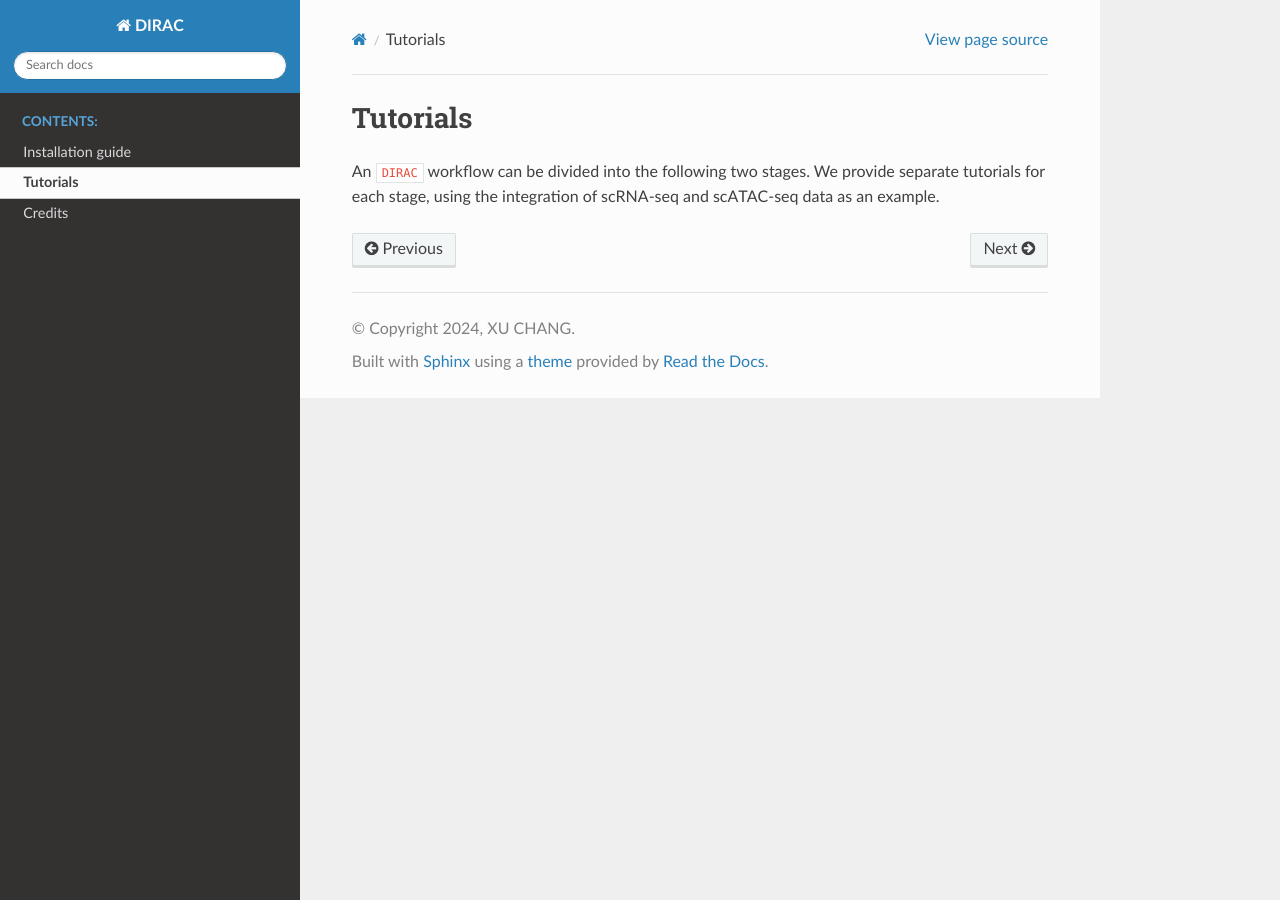
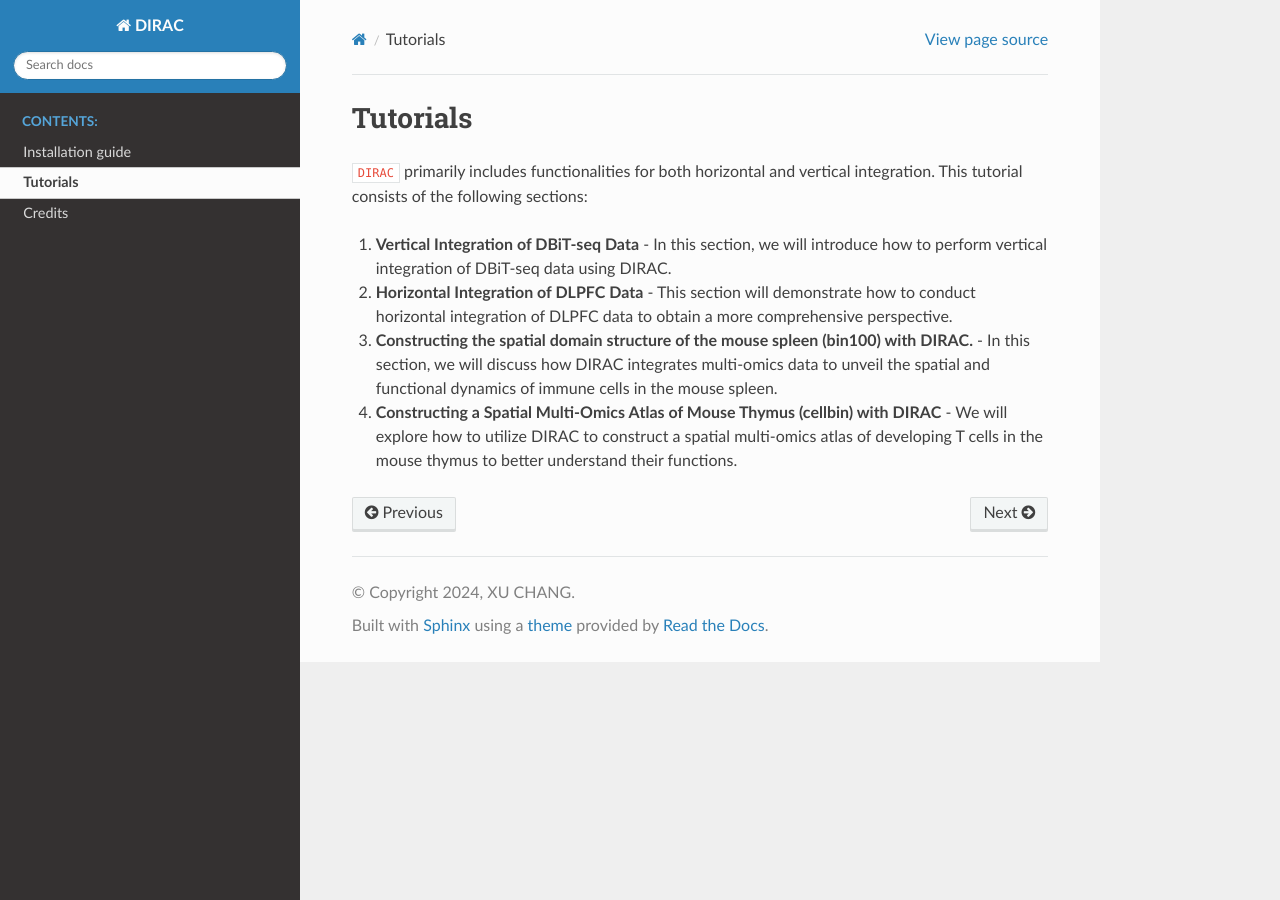
Before and after one commit to liuxiaZzz/DIRAC_test, a Sphinx documentation site: the page built from docs/source/tutorials.rst, in a window 1280 px wide. Built offline with Sphinx 7.4.7 and the Read the Docs theme 3.1.0, drawn with Linux system fonts in a browser that asks for light colours; pages that are not in the unit, such as notebooks, are missing from menus.

Commit message:
Add files via upload

```diff
--- a/docs/source/conf.py
+++ b/docs/source/conf.py
@@ -17,6 +17,8 @@ extensions = [
     'sphinx.ext.autodoc',
     'sphinx.ext.autosummary',
     'sphinx.ext.intersphinx',
+    'nbsphinx',
+    'sphinx_gallery.gen_gallery',
 ]
 
 intersphinx_mapping = {
@@ -27,9 +29,21 @@ intersphinx_disabled_domains = ['std']
 
 templates_path = ['_templates']
 
+sphinx_gallery_conf = {
+    'examples_dirs': 'notebooks',
+    'gallery_dirs': 'auto_gallery',
+}
+
 # -- Options for HTML output
 
 html_theme = 'sphinx_rtd_theme'
 
+html_theme_options = {
+    'display_version': True,
+    'prev_next_buttons_location': 'bottom',
+    'style_external_links': True,
+    'github_url': 'https://github.com/EsdenRun/DIRAC',
+}
+
 # -- Options for EPUB output
 epub_show_urls = 'footnote'
--- a/docs/source/install.rst
+++ b/docs/source/install.rst
@@ -10,15 +10,14 @@ The ``DIRAC`` package can be installed via conda using one of the following comm
 .. code-block:: bash
     :linenos:
 
-    conda install -c conda-forge -c bioconda dirac  # CPU only
-    conda install -c conda-forge -c bioconda dirac pytorch-gpu  # With GPU support
+    conda install -c conda-forge -c bioconda sodirac
 
 Or, it can also be installed via pip:
 
 .. code-block:: bash
     :linenos:
 
-    pip install dirac
+    pip install sodirac
 
 .. note::
     To avoid potential dependency conflicts, installing within a
--- a/docs/source/tutorials.rst
+++ b/docs/source/tutorials.rst
@@ -1,12 +1,25 @@
 Tutorials
 =========
 
-An ``DIRAC`` workflow can be divided into the following two stages. We provide separate tutorials for each stage, using the integration of scRNA-seq and scATAC-seq data as an example.
+``DIRAC`` primarily includes functionalities for both horizontal and vertical integration. This tutorial consists of the following sections:
+
+1. **Vertical Integration of DBiT-seq Data**
+   - In this section, we will introduce how to perform vertical integration of DBiT-seq data using DIRAC.
+
+2. **Horizontal Integration of DLPFC Data**
+   - This section will demonstrate how to conduct horizontal integration of DLPFC data to obtain a more comprehensive perspective.
+
+3. **Constructing the spatial domain structure of the mouse spleen (bin100) with DIRAC.**
+   - In this section, we will discuss how DIRAC integrates multi-omics data to unveil the spatial and functional dynamics of immune cells in the mouse spleen.
+
+4. **Constructing a Spatial Multi-Omics Atlas of Mouse Thymus (cellbin) with DIRAC**
+   - We will explore how to utilize DIRAC to construct a spatial multi-omics atlas of developing T cells in the mouse thymus to better understand their functions.
+
 
 
 .. toctree::
 
-    preprocessing.ipynb
-    training.ipynb
-    reginf.ipynb
-    paired.ipynb
+   ../notebooks/run_DIRAC_DBit-seq.ipynb
+   ../notebooks/run_DIRAC_on_DLPFC.ipynb
+   ../notebooks/run_DIRAC_mouse_spleen_bin100.ipynb
+   ../notebooks/run_DIRAC_mouse_spleen_cellbin.ipynb
```
Also changed, not shown: docs/source/_contributors.rst (added, +9 -0 lines), docs/source/index.rst (+3 -6 lines).
